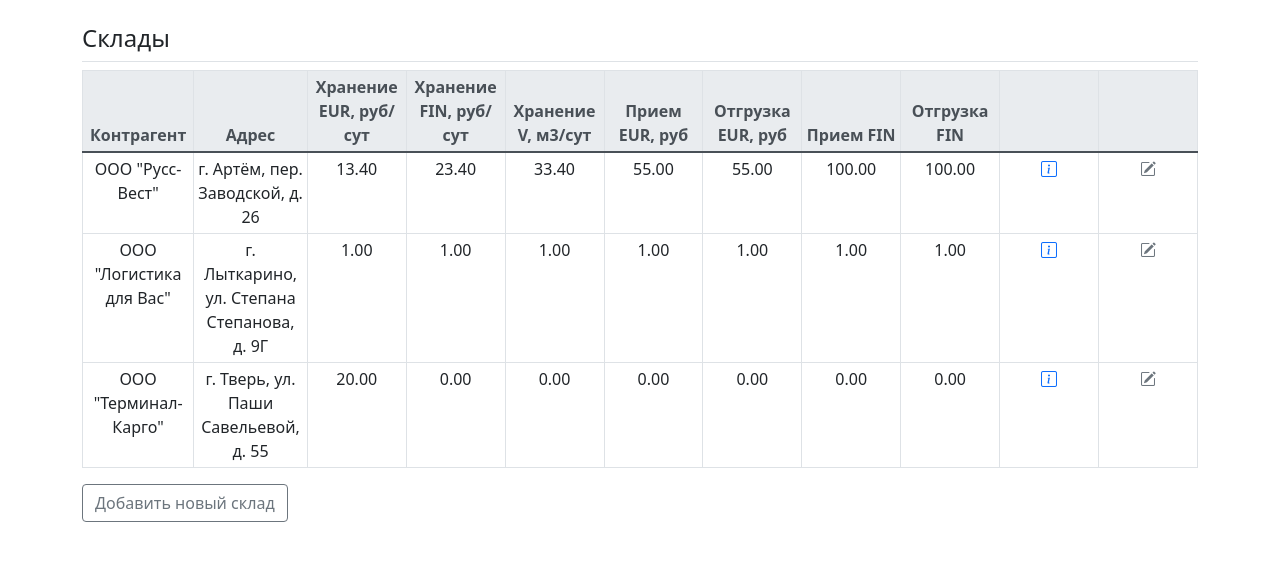
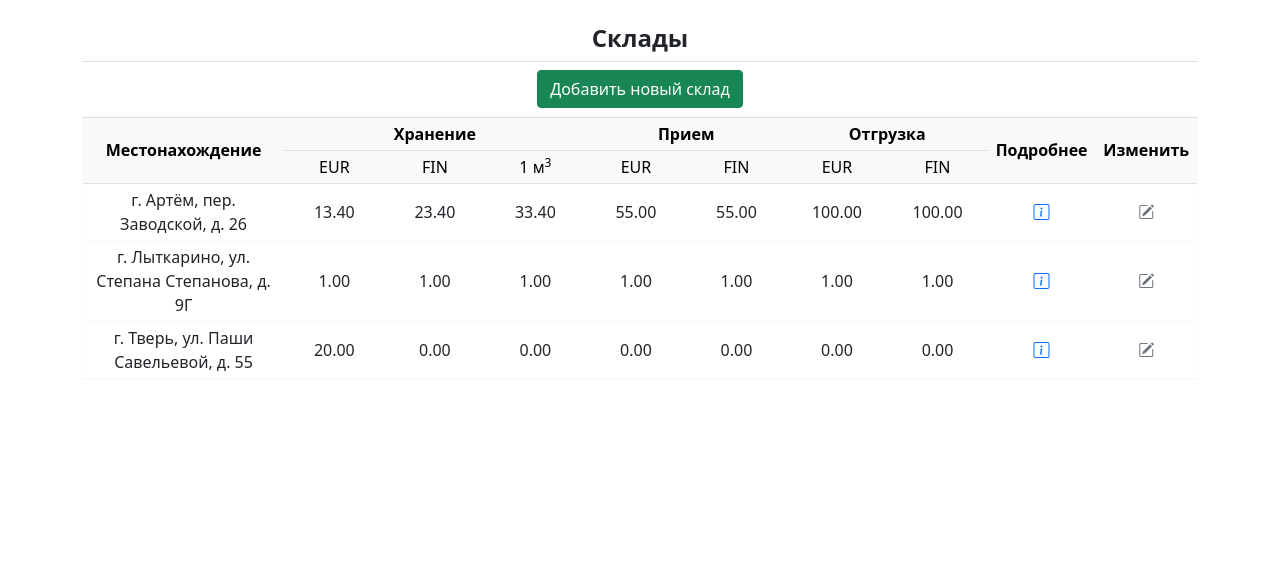
Before and after one commit to Rooliksen/wms_system, a Django app: page /storages/ in a window 1280 px wide. Shown: the part 58-619 px from the top of the page. Run offline with Django 3.2, Linux system fonts and the light colour scheme; data comes from the database, SQL or seed files in the repository; some libraries are stand-ins or nearby versions.

Commit message:
Styling table in Atms, Storages

```diff
--- a/wms/templates/wms/storages.html
+++ b/wms/templates/wms/storages.html
@@ -1,43 +1,51 @@
 {% extends "wms/base.html" %}
 
 {% block page_header %}
-  <h4>Склады</h4>
+  <h4 class="text-center fw-bold">Склады</h4>
 {% endblock page_header %}
 
 
 {% block content %}
-<table class="table table-hover table-sm table-bordered table-responsive text-center w-100 d-block d-md-table">
-  <thead class="thead-light">
+<div class="d-flex justify-content-center">
+  <a class="btn btn-success mb-2 fw-light" href="{% url 'wms:new_storage' %}">Добавить новый склад</a>
+</div>
+<table class="table table-sm table-hover table-responsive table-borderless w-100 d-block table-bordered border-light">
+  <thead class="table-light text-center">
     <tr>
-      <th>Контрагент</th>
-      <th>Адрес</th>
-      <th>Хранение EUR, руб/сут</th>
-      <th>Хранение FIN, руб/сут</th>
-      <th>Хранение V, м3/сут</th>
-      <th>Прием EUR, руб</th>
-      <th>Отгрузка EUR, руб</th>
-      <th>Прием FIN</th>
-      <th>Отгрузка FIN</th>
-      <th></th>
-      <th></th>
+      <tr>
+        <th rowspan="2" class="col-2 align-middle fw-bold">Местонахождение</th>
+        <th colspan="3" class="col-3 align-middle fw-bold">Хранение</th>
+        <th colspan="2" class="col-2 align-middle fw-bold">Прием</th>
+        <th colspan="2" class="col-2 align-middle fw-bold">Отгрузка</th>
+        <th rowspan="2" class="col-1 align-middle fw-bold">Подробнее</th>
+        <th rowspan="2" class="col-1 align-middle fw-bold">Изменить</th>
+      </tr>
+      <tr>
+        <th class="align-middle fw-light">EUR</th>
+        <th class="align-middle fw-light">FIN</th>
+        <th class="align-middle fw-light">1 м<sup>3</sup></th>
+        <th class="align-middle fw-light">EUR</th>
+        <th class="align-middle fw-light">FIN</th>
+        <th class="align-middle fw-light">EUR</th>
+        <th class="align-middle fw-light">FIN</th>
+      </tr>
     </tr>
   </thead>
   <tbody>
     {% for storage in storages %}
-      <tr>
-        <td class="col-1">{{ storage.contractor }}</td>
-        <td class="col-1">{{ storage.address }}</td>
-        <td class="col-1">{{ storage.rate_pallet }}</td>
-        <td class="col-1">{{ storage.rate_oversize_pallet }}</td>
-        <td class="col-1">{{ storage.rate_volume }}</td>
-        <td class="col-1">{{ storage.rate_in }}</td>
-        <td class="col-1">{{ storage.rate_out }}</td>
-        <td class="col-1">{{ storage.rate_oversize_in }}</td>
-        <td class="col-1">{{ storage.rate_oversize_out }}</td>
-        <td class="col-1">
+      <tr class="text-center fw-normal">
+        <td class="col-1 align-middle">{{ storage.address }}</td>
+        <td class="col-1 align-middle">{{ storage.rate_pallet }}</td>
+        <td class="col-1 align-middle">{{ storage.rate_oversize_pallet }}</td>
+        <td class="col-1 align-middle">{{ storage.rate_volume }}</td>
+        <td class="col-1 align-middle">{{ storage.rate_in }}</td>
+        <td class="col-1 align-middle">{{ storage.rate_out }}</td>
+        <td class="col-1 align-middle">{{ storage.rate_oversize_in }}</td>
+        <td class="col-1 align-middle">{{ storage.rate_oversize_out }}</td>
+        <td class="col-1 align-middle">
           <a class="link-primary" href="{% url 'wms:storage' storage.id %}"><i class="bi bi-info-square" title="Подробнее"></i></a>
         </td>
-        <td class="col-1">
+        <td class="col-1 align-middle">
           <a class="link-secondary" href="{% url 'wms:update_storage' storage.id %}"><i class="bi bi-pencil-square" title="Изменить"></i></a>
         </td>
       </tr>
@@ -48,8 +56,5 @@
     {% endfor %}
   </tbody>
 </table>
-<div>
-  <a class="btn btn-outline-secondary" href="{% url 'wms:new_storage' %}">Добавить новый склад</a>
-</div>
-<br>
+
 {% endblock content %}
--- a/wms/views.py
+++ b/wms/views.py
@@ -19,7 +19,7 @@ def clients(request):
 def client(request, client_id):
     # Выводит одного клиента и все связанные с ним грузы
     client = Client.objects.get(id=client_id)
-    atms = client.atm_set.order_by('-date_in')
+    atms = client.atm_set.order_by('-client')
     context = {'client': client, 'atms': atms}
     return render(request, 'wms/client.html', context)
 
```
Also changed, not shown: wms/templates/wms/atms.html (+22 -22 lines), wms/templates/wms/clients.html (+14 -13 lines), wms/templates/wms/orders.html (+14 -14 lines).
